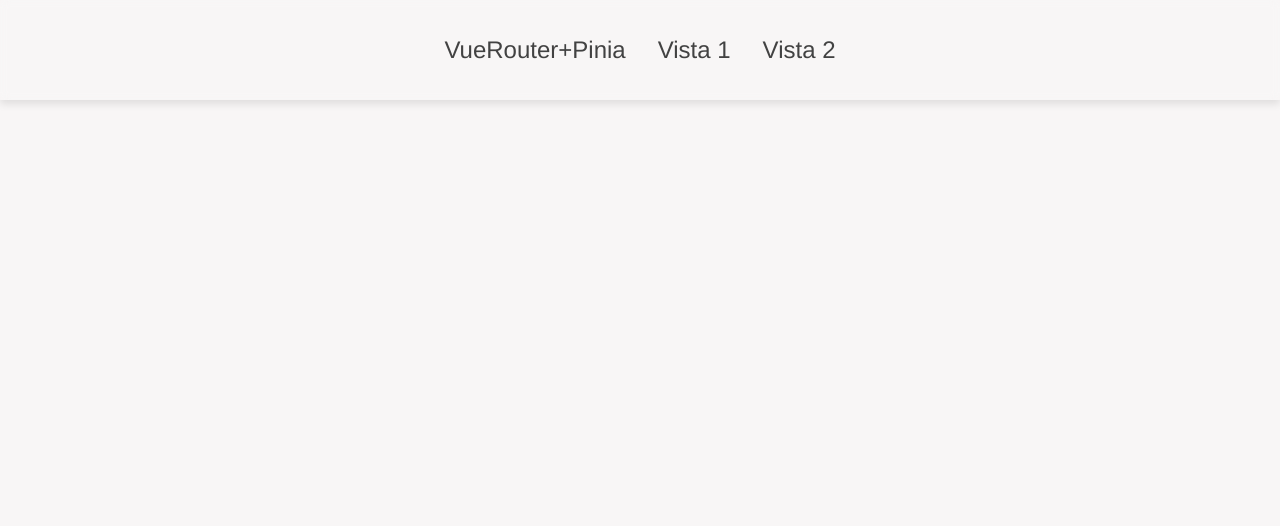
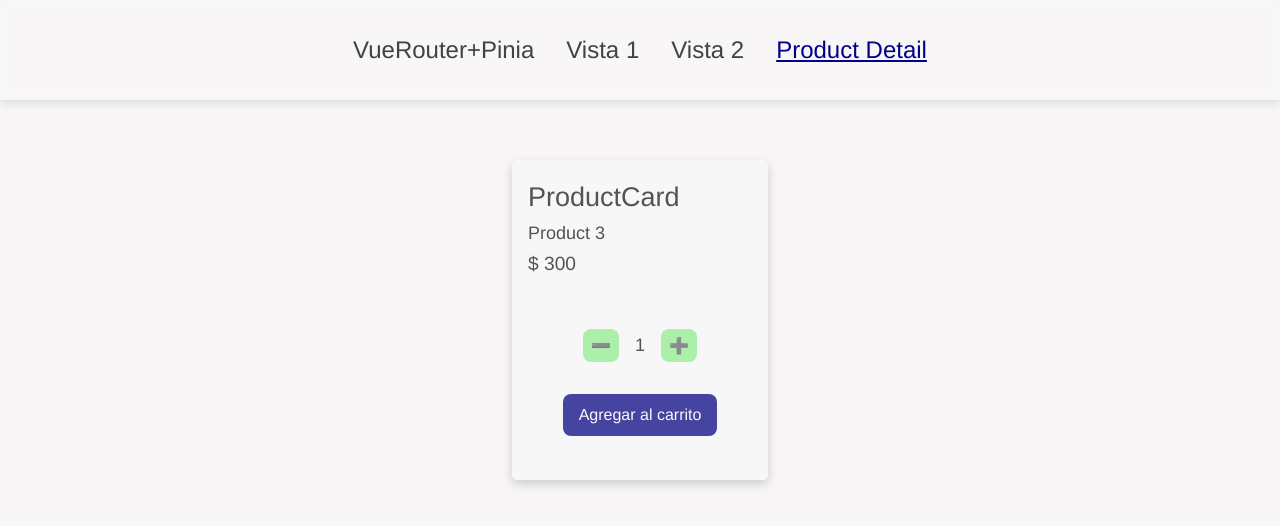
Before and after one commit to dav-leda/vue-test-router-pinia, a Vue app: page /product-view in a window 1280 px wide. Shown: the top 526 px of the page. Built offline with nearby package versions, Linux system fonts and the light colour scheme.

Commit message:
update qty store

```diff
--- a/src/App.vue
+++ b/src/App.vue
@@ -1,6 +1,5 @@
 <script setup>
 import { RouterLink, RouterView } from 'vue-router'
-
 </script>
 
 <template>
@@ -11,6 +10,7 @@ import { RouterLink, RouterView } from 'vue-router'
         <RouterLink to="/">VueRouter+Pinia</RouterLink>
         <RouterLink to="/vista-uno">Vista 1</RouterLink>
         <RouterLink to="/vista-dos">Vista 2</RouterLink>
+        <RouterLink to="/product-view">Product Detail</RouterLink>
       </nav>
     </div>
   </header>
--- a/src/assets/main.css
+++ b/src/assets/main.css
@@ -144,6 +144,10 @@ button:hover {
   opacity: 1;
 }
 
+button:disabled {
+  cursor: not-allowed;
+}
+
 strong {
   font-weight: bold;
 }
@@ -216,3 +220,30 @@ input:checked + .slider:before {
 .slider.round:before {
   border-radius: 50%;
 }
+
+
+.card {
+  position: relative;
+  width: 16rem;
+  height: 20rem;
+  box-shadow: 0 4px 12px 0 rgba(0,0,0,0.2);
+  margin: 1rem;
+  padding: 1rem;
+  border-radius: 0.3rem;
+  background-color: rgb(248, 248, 248);
+  opacity: 0.9;
+}
+
+.card:hover {
+  background-color: snow;
+}
+
+.buttons {
+  margin: 1rem 1rem;
+}
+
+
+.btn-small {
+  padding: 0.25rem 0.5rem;
+  background-color: lightgreen;
+}
--- /dev/null
+++ b/src/components/AddToCart.vue
@@ -0,0 +1,41 @@
+<script setup lang="ts">
+
+import { computed } from 'vue'
+import type { PropType } from 'vue'
+
+import { cartStore } from '../stores/cartStore'
+const store = cartStore()
+
+interface Product {
+  id: string
+  name: string
+  price: number
+  image: string
+}
+
+const { product } = defineProps({
+  product: {
+    type: Object as PropType<Product>,
+    required: true
+  }
+})
+
+const added = computed<boolean>(() => !!store.getProductById(product.id))
+const btnColor = computed<string>(() => added.value ? 'btn-secondary' : 'btn-primary')
+const addToCart = (): void => store.addToCart(product)
+
+</script>
+
+
+
+<template>
+
+  <button
+    @click="addToCart"
+    :disabled="added"
+    :class="btnColor"
+  >
+    {{ added ? 'Agregado' : 'Agregar al carrito' }}
+  </button>
+
+</template>
--- /dev/null
+++ b/src/components/ProductCard.vue
@@ -0,0 +1,43 @@
+
+<script setup lang="ts">
+
+import type { PropType } from 'vue'
+
+
+import ProductCounter from './ProductCounter.vue'
+import AddToCart from './AddToCart.vue'
+
+interface Product {
+  id: string
+  name: string
+  price: number
+  image: string
+}
+
+const { product } = defineProps({
+  product: {
+    type: Object as PropType<Product>,
+    required: true
+  }
+})
+</script>
+
+
+<template>
+  <div class="card">
+
+    <h2>ProductCard</h2>
+
+    <h4>{{ product.name }}</h4>
+    <p>$ {{ product.price }}</p>
+
+    <footer class="center mt-2">
+
+      <ProductCounter :product-id="product.id"/>
+
+      <AddToCart :product="product"/>
+
+    </footer>
+
+  </div>
+</template>
--- /dev/null
+++ b/src/components/ProductCounter.vue
@@ -0,0 +1,39 @@
+<script setup lang="ts">
+
+import { computed } from 'vue'
+
+import { cartStore } from '../stores/cartStore'
+const store = cartStore()
+
+const props = defineProps({
+  productId: {
+    type: String,
+    required: true
+  }
+})
+
+const qty = computed<number>(() => store.getProductQty(props.productId))
+const inCart = computed<boolean>(() => !!store.getProductById(props.productId))
+const increment = (): void => store.incrementQty(props.productId)
+const decrement = (): void => store.decrementQty(props.productId)
+
+</script>
+
+
+<template>
+
+  <button
+    class="btn-small"
+    @click="decrement"
+    :disabled="!inCart"
+  >➖️</button>
+
+  <span>{{ qty }}</span>
+
+  <button
+    class="btn-small"
+    @click="increment"
+    :disabled="!inCart"
+  >➕️</button>
+
+</template>
--- a/src/data/index.js
+++ b/src/data/index.js
@@ -12,5 +12,11 @@ export const products = [
     name: 'Product 2',
     price: 200,
     image: 'https://picsum.photos/200/300',
+  },
+  {
+    id: '3',
+    name: 'Product 3',
+    price: 300,
+    image: 'https://picsum.photos/200/300',
   }
 ]
--- a/src/router/index.js
+++ b/src/router/index.js
@@ -3,13 +3,13 @@ import { createRouter, createWebHistory } from 'vue-router'
 import HomeView from '../views/HomeView.vue'
 import VistaUno from '../views/VistaUno.vue'
 import VistaDos from '../views/VistaDos.vue'
+import ProductView from '../views/ProductView.vue'
 
 const router = createRouter({
 
   history: createWebHistory(import.meta.env.BASE_URL),
 
   scrollBehavior(to, from, savedPosition) {
-    // always scroll to top
     return { top: 0 }
   },
 
@@ -29,6 +29,11 @@ const router = createRouter({
       name: 'vista-dos',
       component: VistaDos
     },
+    {
+      path: '/product-view',
+      name: 'product-view',
+      component: ProductView
+    },
   ]
 })
 
--- a/src/stores/cartStore.ts
+++ b/src/stores/cartStore.ts
@@ -24,13 +24,17 @@ export const cartStore = defineStore('cart', {
       return this.cart
     },
     getTotalPrice(): number {
-      return this.cart.reduce((acc: number, curr: CartItem) => acc + curr.price, 0)
+      return this.cart.reduce(sumTotal, 0)
     },
     getCartTotal(): number {
       return this.cart.length
     },
     getProductById: (state) => (id: string): CartItem | undefined => {
       return state.cart.find((item) => item.id === id)
+    },
+    getProductQty: (state) => (id: string): number => {
+      const product = state.cart.find((item) => item.id === id)
+      return product ? product.qty : 1
     }
   },
 
@@ -51,8 +55,30 @@ export const cartStore = defineStore('cart', {
       }
     },
 
+    incrementQty(id: string): void {
+      const product = this.getProductById(id)
+      if (product) {
+        product.qty++
+        product.subtotal = product.qty * product.price
+      }
+    },
+
+    decrementQty(id: string): void {
+      const product = this.getProductById(id)
+      if (product && product.qty > 1) {
+        product.qty--
+        product.subtotal = product.qty * product.price
+      }
+    },
+
     $reset(): void {
       this.cart = []
     }
   }
 })
+
+
+// Reducer callback
+function sumTotal(total: number, product: CartItem): number {
+  return total + product.subtotal
+}
--- /dev/null
+++ b/src/views/ProductView.vue
@@ -0,0 +1,18 @@
+
+<script setup>
+
+import { ref } from 'vue'
+
+import ProductCard from '../components/ProductCard.vue';
+
+import { products } from '../data'
+
+const product = ref(products[2])
+
+</script>
+
+<template>
+
+  <ProductCard :product="product"/>
+
+</template>
--- a/src/views/VistaDos.vue
+++ b/src/views/VistaDos.vue
@@ -46,9 +46,10 @@ const addPinia = () => store.addToCart(products[1])
       class="btn-danger m-1 no-wrap"
       @click="store.$reset()"
     > reset store </button>
+
   </div>
 
-  <pre class="mt-1">Array en data: {{ state.cart }}</pre>
+  <pre class="mt-1">Array local: {{ state.cart }}</pre>
 
   <pre class="mt-2">Array en Pinia: {{ store.getProductsInCart }}</pre>
 
```
